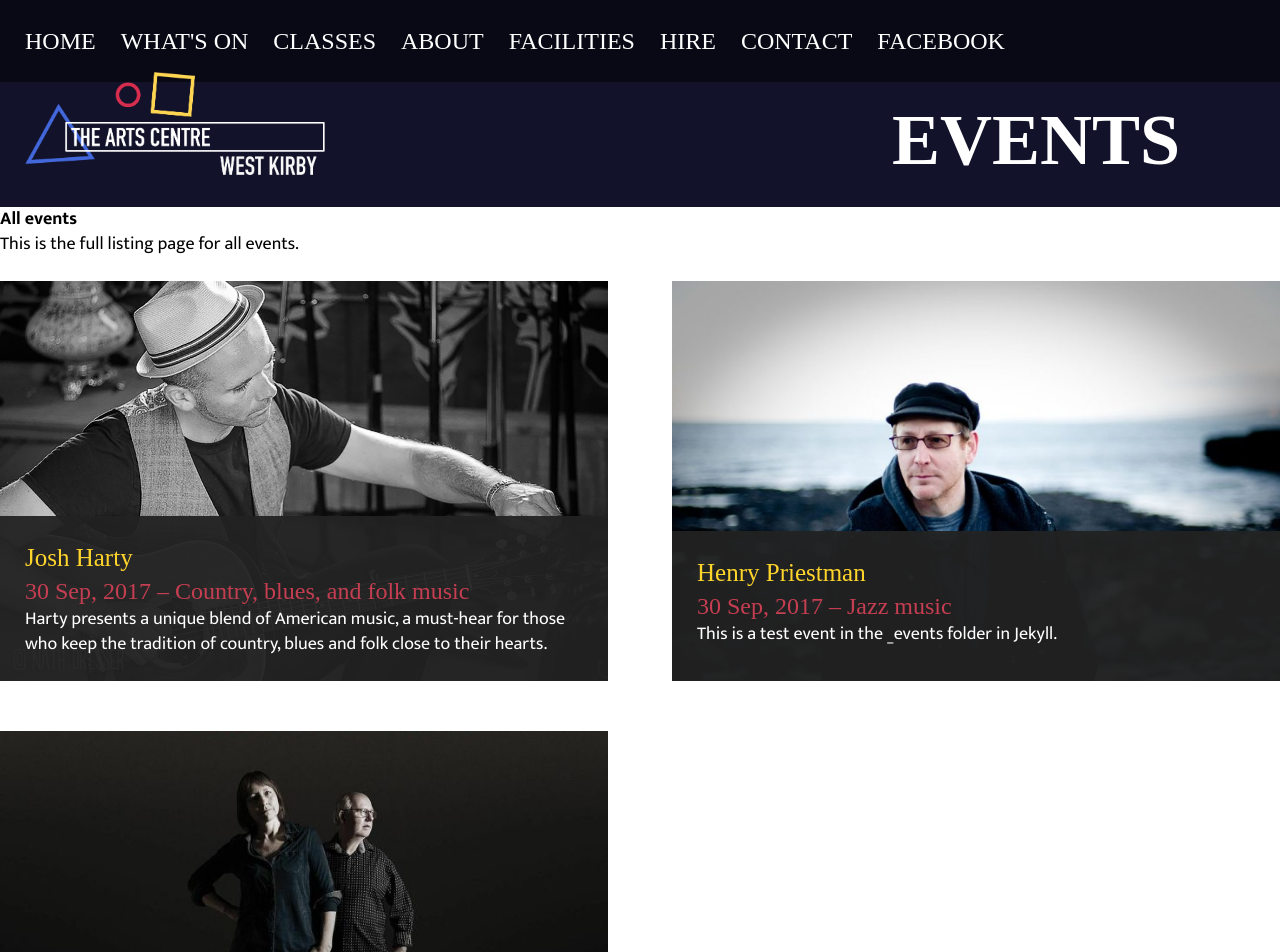
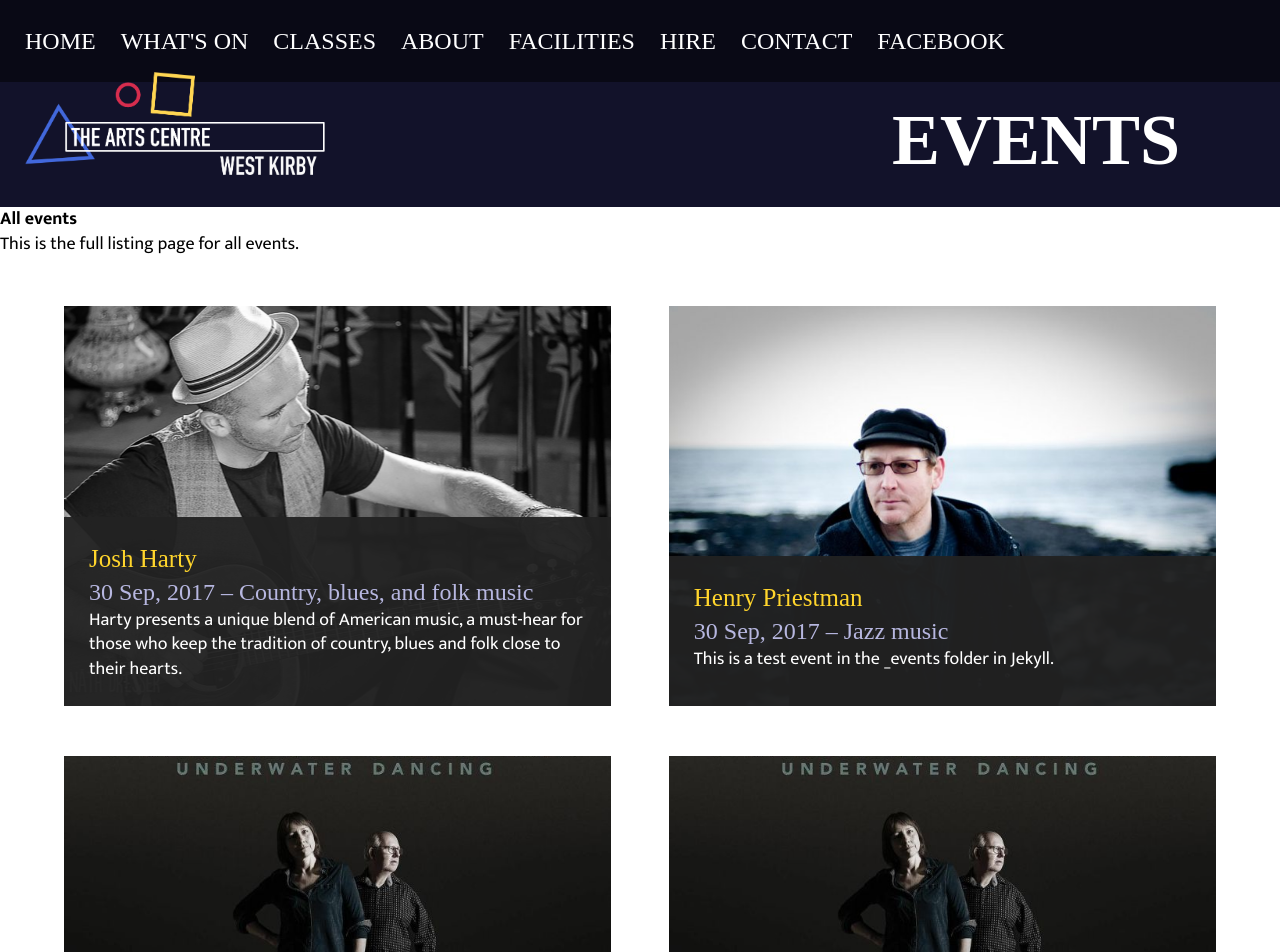
Before and after one commit to martincf/westkirbyartscentre, a Jekyll site: the page built from eventslisting.md, in a window 1280 px wide. Shown: the top 952 px of the page. Built offline with Jekyll 4.4.1, drawn with Linux system fonts in a browser that asks for light colours; nearby versions of some CDN libraries; some web fonts are replaced; some of the changed text lies outside the part shown.

Commit message:
More mission statement and header improvements

```diff
--- a/_includes/header.html
+++ b/_includes/header.html
@@ -42,7 +42,10 @@
           </a>
         </h1>
         <div class="mission-statement">
-          {{ content }}
+          <h2>
+            Every town should have an arts centre. <br />
+            This is West Kirby's.
+          </h2>
         </div>
       </div>
     {% else %}
--- a/_layouts/home.html
+++ b/_layouts/home.html
@@ -1,7 +1,7 @@
 {% include header.html %}
 
 <section class="eventslist--wrap">
-<!-- <h1 class="eventslist--title">Upcoming events</h1> -->
+<h1 class="eventslist--title">Upcoming events</h1>
 {% include eventslist.html %}
 <p class="eventslist--all">
   <a href="/eventslist">All events</a>
--- a/_layouts/listings.html
+++ b/_layouts/listings.html
@@ -1,7 +1,9 @@
 {% include header.html %}
 {% if page.title == 'Events' %}
 {{ content }}
+<section class="eventslist--wrap">
   {% include eventslist.html %}
+</section>
 {% endif %}
 {% if page.title == 'Classes' %}
 <main class="content">
--- a/assets/css/main.scss
+++ b/assets/css/main.scss
@@ -49,28 +49,30 @@
 }
 .mission {
   min-height: 600px;
-  padding: 0 $size-med;
+  padding: 0;
   background: $purple url(/assets/images/example3.jpg) 0 0 no-repeat;
   background-size: cover;
   background-position: 0 -100px;
   position: relative;
-
+  width: 100%;
+  box-sizing: border-box;
 }
 .mission-statement {
   text-align: center;
-  font-size: 80px;
   position: absolute;
   bottom: 0;
   text-align: center;
   width: 100%;
   left: 0;
+  background-color: transparentize($purple, 0.5);
+
   h2 {
     text-transform: uppercase;
     font-family: $font-display;
-    font-weight: 200;
+    font-weight: 400;
+    font-size: $font-super;
     color: white;
     word-spacing: -15%;
-    background-color: transparentize($purple, 0.5);
     padding: $size-med $size-large;
     display: inline-block;
   }
@@ -199,8 +201,8 @@
   margin: $size-super 0 $size-large;
   font-family: $font-display;
   text-transform: uppercase;
-  font-size: $font-large;
-  color: $black;
+  font-size: $font-super;
+  color: $yellow;
   font-weight: 300;
 }
 .eventslist--all {
@@ -216,6 +218,7 @@
   display: flex;
   -webkit-flex-wrap: wrap;
   flex-wrap: wrap;
+  margin: 0 auto;
 }
 .eventlist-item {
   width: 47.5%;
@@ -228,20 +231,20 @@
   background-position: center;
   position: relative;
   &:nth-of-type(odd) {
-    margin-right: 2.5%;
+    margin-right: 5%;
   }
-  &:nth-of-type(even) {
-    margin-left: 2.5%;
-  }
-  &:nth-of-type(1n+0) {
-    background-color: $pink;
-  }
-  &:nth-of-type(2n+0) {
-    background-color: $darkblue;
-  }
-  &:nth-of-type(3n+0) {
-    background-color: $yellow;
-  }
+  // &:nth-of-type(even) {
+  //   margin-left: 2.5%;
+  // }
+  // &:nth-of-type(1n+0) {
+  //   background-color: $pink;
+  // }
+  // &:nth-of-type(2n+0) {
+  //   background-color: $darkblue;
+  // }
+  // &:nth-of-type(3n+0) {
+  //   background-color: $yellow;
+  // }
 }
 .eventlist-item-link {
   display: block;
@@ -261,7 +264,7 @@
   color: $yellow;
 }
 .eventlist-item-link--data {
-  color: $pink;
+  color: lighten($purple,50%);
   font-size: $font-large;
   font-family: $font-display;
   font-weight: 300;
```
Also changed, not shown: index.md (+0 -2 lines), _events/2017-10-29-event-test.markdown (renamed from _events/2017-09-29-event-test.markdown).
